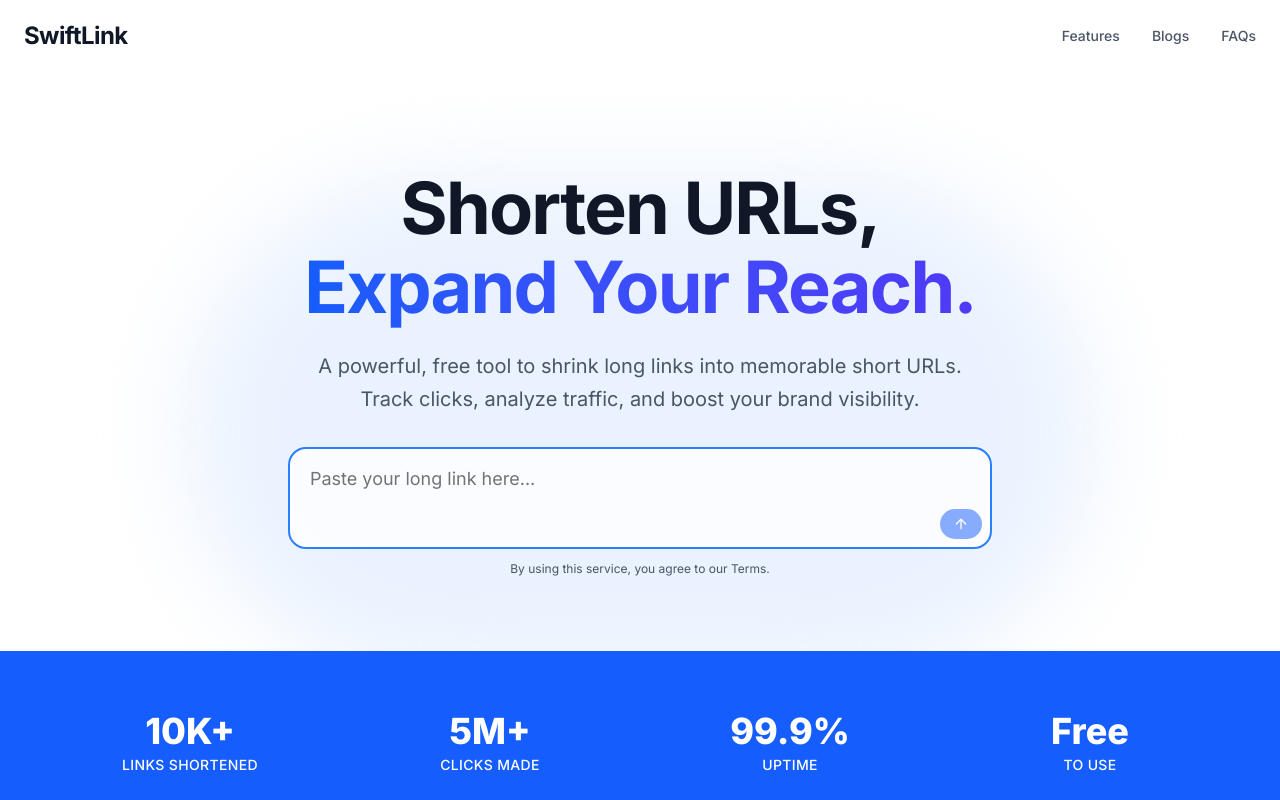
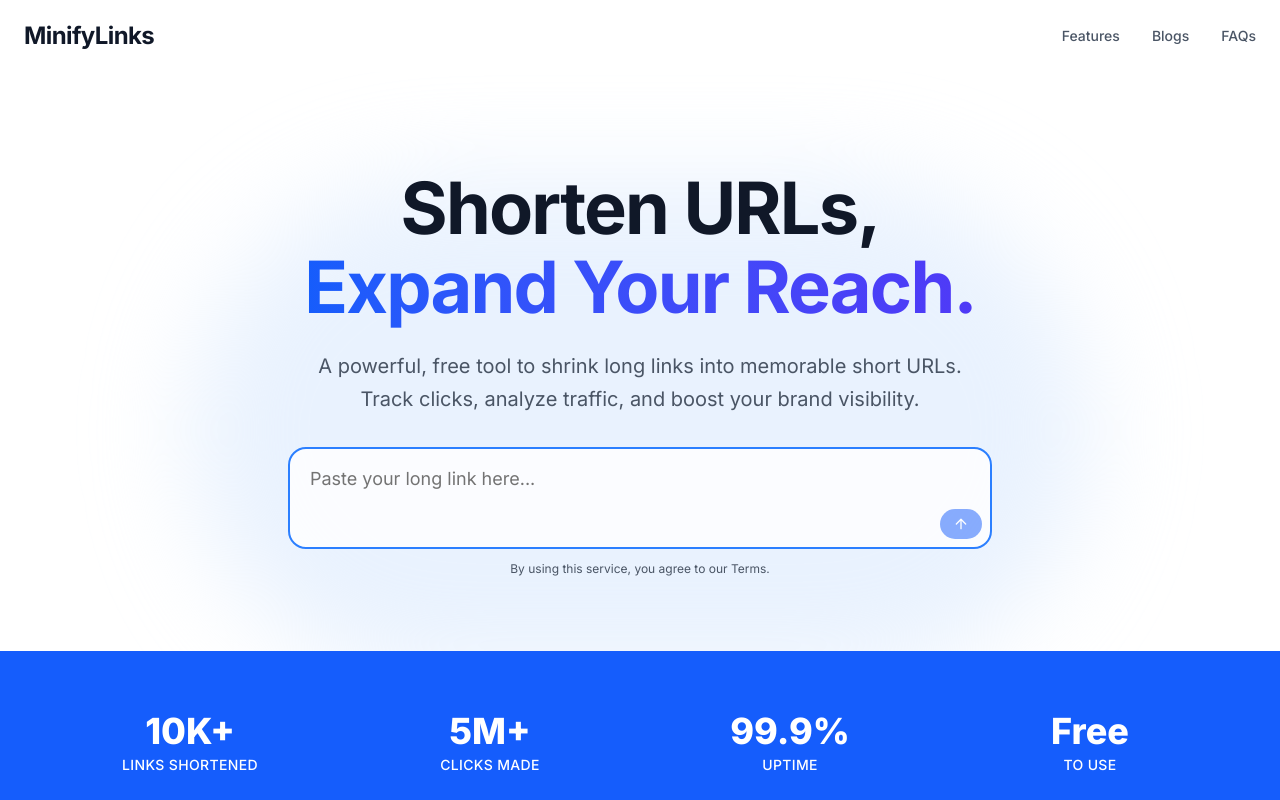
Before and after one commit to Pranavupp12/url-shortener, a Next.js app: page / in a window 1280 px wide. Shown: the top 800 px of the page. Built offline with nearby package versions, Linux system fonts and the light colour scheme.

Commit message:
first commit

```diff
--- a/app/(public)/blog/[slug]/page.tsx
+++ b/app/(public)/blog/[slug]/page.tsx
@@ -149,7 +149,7 @@ export default async function SingleBlogPage({ params }: Props) {
                 <div className="flex flex-wrap items-center justify-center gap-6 text-gray-500 text-xs sm:text-sm font-medium pt-2">
                     <div className="flex items-center">
                       <User className="w-4 h-4 mr-2 text-blue-600" />
-                      SwiftLink Team
+                      MinifyLinks Team
                     </div>
                     <div className="flex items-center">
                       <Calendar className="w-4 h-4 mr-2 text-blue-600" />
--- a/components/blog-page/FeaturedBlogCard.tsx
+++ b/components/blog-page/FeaturedBlogCard.tsx
@@ -74,7 +74,7 @@ export function FeaturedBlogCard({ post }: { post: BlogPost }) {
                  <User className="w-5 h-5" />
               </div>
               <div className="flex flex-col">
-                <span className="text-sm font-bold text-gray-900">SwiftLink Team</span>
+                <span className="text-sm font-bold text-gray-900">MinifyLinks Team</span>
                 <span className="text-xs text-gray-400 font-medium">
                    {new Date(post.publishedAt).toLocaleDateString(undefined, { month: 'long', day: 'numeric', year: 'numeric' })}
                 </span>
--- a/components/layout/Footer.tsx
+++ b/components/layout/Footer.tsx
@@ -21,7 +21,7 @@ export function Footer() {
           <div className="flex flex-col items-start gap-2">
             <Link href="/" className="flex items-center gap-2 group">
               <span className="font-bold text-xl tracking-tight text-white">
-                SwiftLink
+                MinifyLinks
               </span>
             </Link>
             <p className="text-white text-sm">
--- a/components/layout/Navbar.tsx
+++ b/components/layout/Navbar.tsx
@@ -27,7 +27,7 @@ export function Navbar() {
         {/* LOGO (Left) */}
         <Link href="/" className="flex items-center gap-2 group">
           <span className="font-bold text-2xl tracking-tight text-gray-900">
-            SwiftLink
+            MinifyLinks
           </span>
         </Link>
 
```
Also changed, not shown: public/llms.txt, public/robot.txt.
